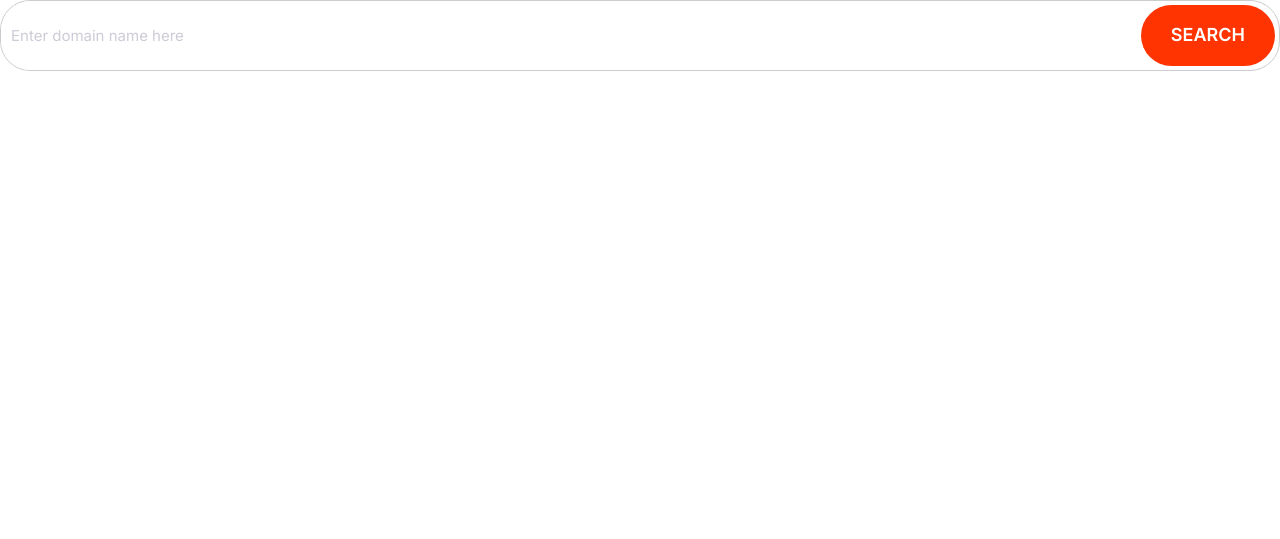
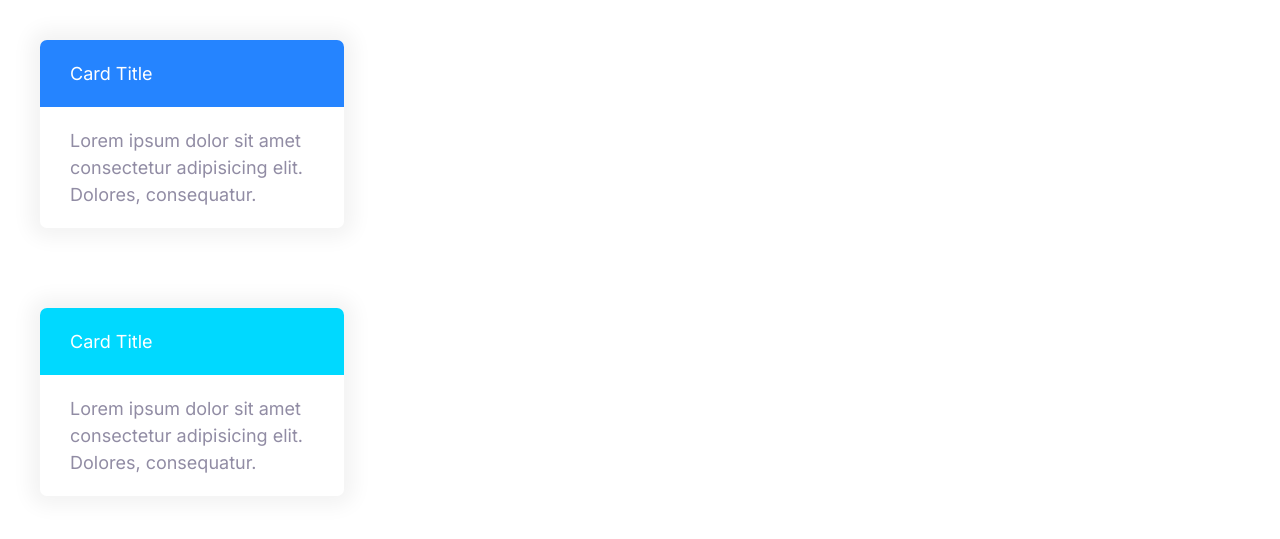
Before and after one commit to ali-ab-2003/Moshify-2-, a plain HTML site: page index.html in a window 1280 px wide. Drawn offline with Linux system fonts and the light colour scheme.

Commit message:
added cards component

```diff
--- a/code/css/styles.css
+++ b/code/css/styles.css
@@ -283,3 +283,26 @@ a {
         font-size: 1.5rem;
     }
 }
+
+/* Cards */
+
+.card {
+    border-radius: 7px;
+    box-shadow: 0 0 20px 10px #f3f3f3;
+    overflow: hidden;
+}
+
+.card__header,
+.card__body {
+    padding: 2rem 3rem;
+}
+
+.card--primary .card__header {
+    background: var(--color-primary);
+    color: #fff;
+}
+
+.card--secondary .card__header {
+    background: var(--color-secondary);
+    color: #fff;
+}
--- a/index.html
+++ b/index.html
@@ -14,9 +14,22 @@
 </head>
 
 <body>
-    <div class="input-group">
-        <input type="text" class="input" placeholder="Enter domain name here">
-        <button class="btn btn--accent">Search</button>
+    <div style="width: 30%; padding: 4rem;">
+        <div class="card card--primary">
+            <header class="card__header">Card Title</header>
+            <div class="card__body">
+                Lorem ipsum dolor sit amet consectetur adipisicing elit. Dolores, consequatur.
+            </div>
+        </div>
+    </div>
+
+    <div style="width: 30%; padding: 4rem;">
+        <div class="card card--secondary">
+            <header class="card__header">Card Title</header>
+            <div class="card__body">
+                Lorem ipsum dolor sit amet consectetur adipisicing elit. Dolores, consequatur.
+            </div>
+        </div>
     </div>
 </body>
 
```
Also changed, not shown: code/components/cards.html (added, +17 -0 lines).
